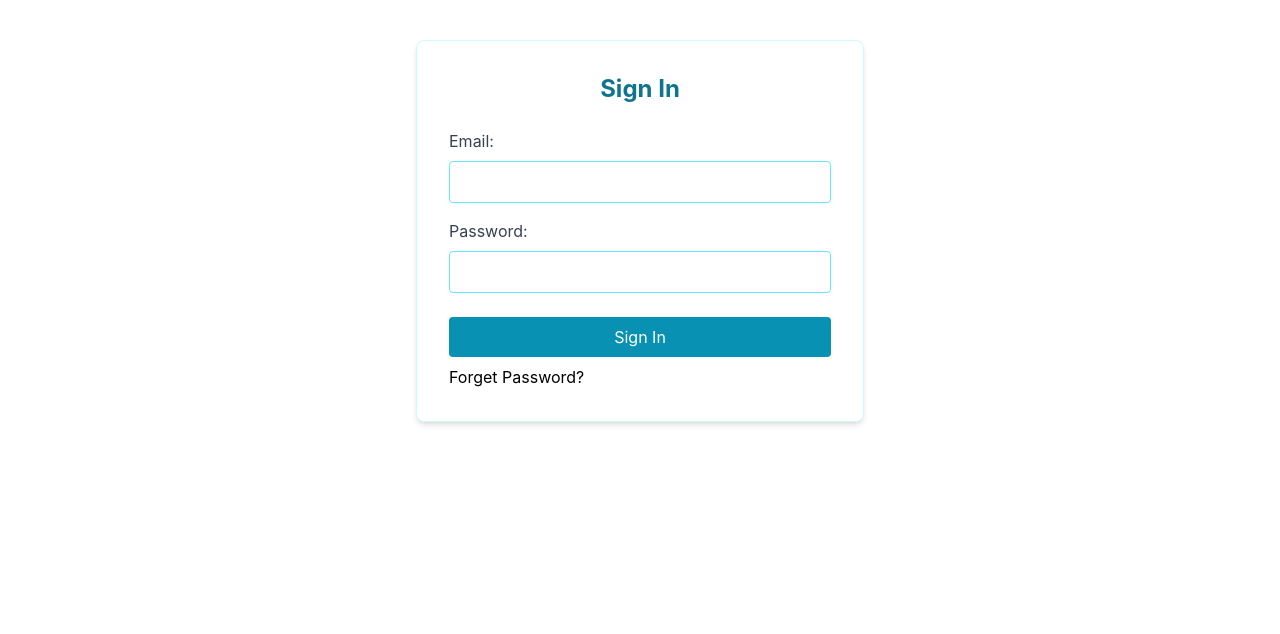
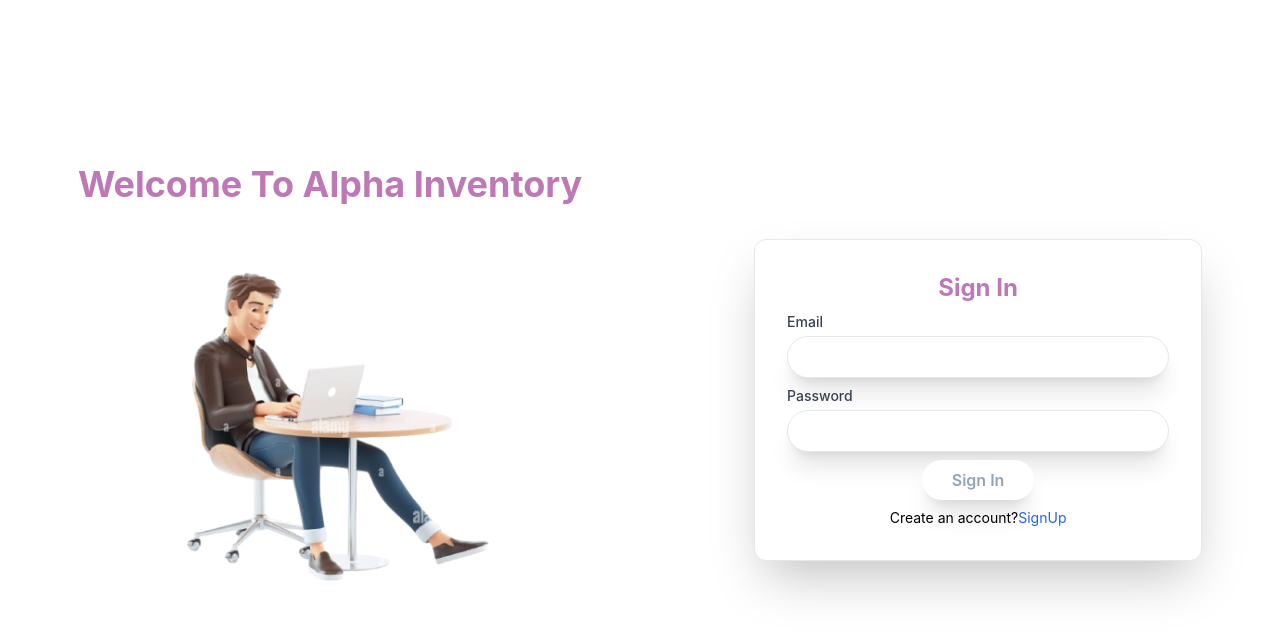
Before and after one commit to anik0103/inventory-management-system, a React (Create React App) app: page /signin in a window 1280 px wide. Shown: the top 634 px of the page. Built offline with nearby package versions, Linux system fonts and the light colour scheme.

Commit message:
feat: Revamp SignIn component layout and styling for improved user experience

```diff
--- a/src/Components/Authentication/SignIn.js
+++ b/src/Components/Authentication/SignIn.js
@@ -1,36 +1,70 @@
+import { Link } from "react-router-dom";
+import pic from "../../asset/pictures1.png";
 const SignIn = () => {
   return (
-    <div className="sign-in border border-cyan-100 rounded-lg p-8 max-w-md mx-auto mt-10 shadow-md bg-white w-full">
-      <h2 className="font-bold text-2xl text-center mb-6 text-cyan-700">Sign In</h2>
-      <form>
-        <div className="mb-4">
-          <label htmlFor="email" className="block text-gray-700 mb-2">Email:</label>
+    <div
+      className={`flex items-center justify-around min-h-screen bg-white w-full space-x-4`}
+    >
+      <div className="mt-16">
+        <h1 className="text-[#bd78b5] text-4xl font-bold text-center">
+          {" "}
+          Welcome To Alpha Inventory
+        </h1>
+        <img src={pic} alt="Logo" className="w-auto h-[30rem] mx-auto mb-4" />
+      </div>
+      <div className="w-2/4 h-2/3 max-w-md p-8 space-y-2 bg-white border shadow-2xl rounded-xl">
+        <h2 className="text-2xl font-bold text-center text-[#bd78b5]">
+          Sign In
+        </h2>
+        <form className="space-y-2">
+          <div>
+            <label
+              htmlFor="email"
+              className="block mb-1 text-sm font-medium text-gray-700"
+            >
+              Email
+            </label>
             <input
               type="email"
               id="email"
               name="email"
               required
-            className="w-full px-3 py-2 border border-cyan-300 rounded focus:outline-none focus:ring-2 focus:ring-cyan-400"
+              className="w-full px-3 py-2 border rounded-3xl focus:outline-none focus:ring-2 focus:ring-blue-500 shadow-xl"
             />
           </div>
-        <div className="mb-6">
-          <label htmlFor="password" className="block text-gray-700 mb-2">Password:</label>
+          <div>
+            <label
+              htmlFor="password"
+              className="block mb-1 text-sm font-medium text-gray-700"
+            >
+              Password
+            </label>
             <input
               type="password"
               id="password"
               name="password"
               required
-            className="w-full px-3 py-2 border border-cyan-300 rounded focus:outline-none focus:ring-2 focus:ring-cyan-400"
+              className="w-full px-3 py-2 border rounded-3xl shadow-xl focus:outline-none focus:ring-2 focus:ring-blue-500"
             />
           </div>
+          <div className="flex justify-center">
             <button
               type="submit"
-          className="w-full bg-cyan-600 text-white py-2 rounded hover:bg-cyan-700 transition-colors"
+              className="w-28 py-2 font-semibold text-slate-400 bg-white shadow-xl rounded-3xl hover:bg-slate-200 items-center"
             >
               Sign In
             </button>
-        <h4 className="mt-2">Forget Password?</h4>
+          </div>
+          <div>
+            <p className="text-sm text-center">
+              Create an account?
+              <Link to="/signup" className="text-blue-600">
+                SignUp
+              </Link>
+            </p>
+          </div>
         </form>
+      </div>
     </div>
   );
 };
```
Lines whose indentation alone changed are shown as unchanged.
